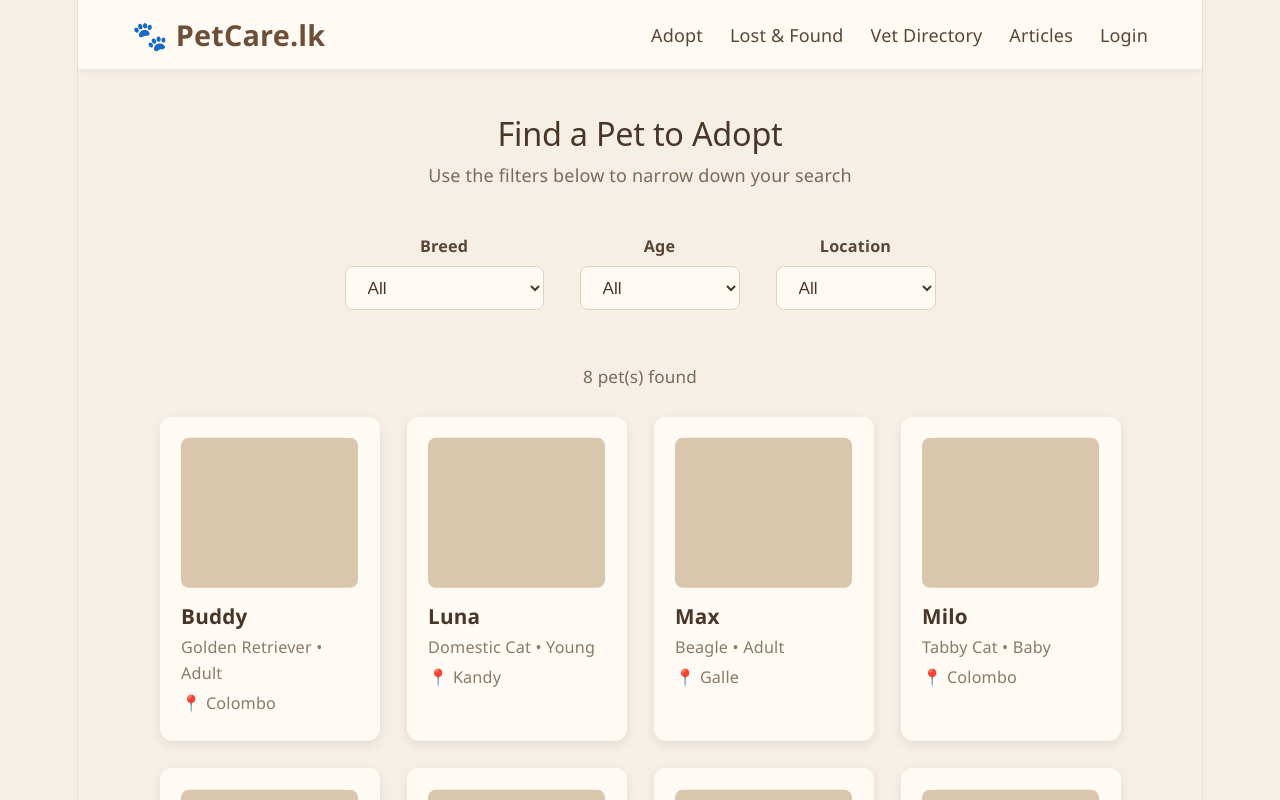
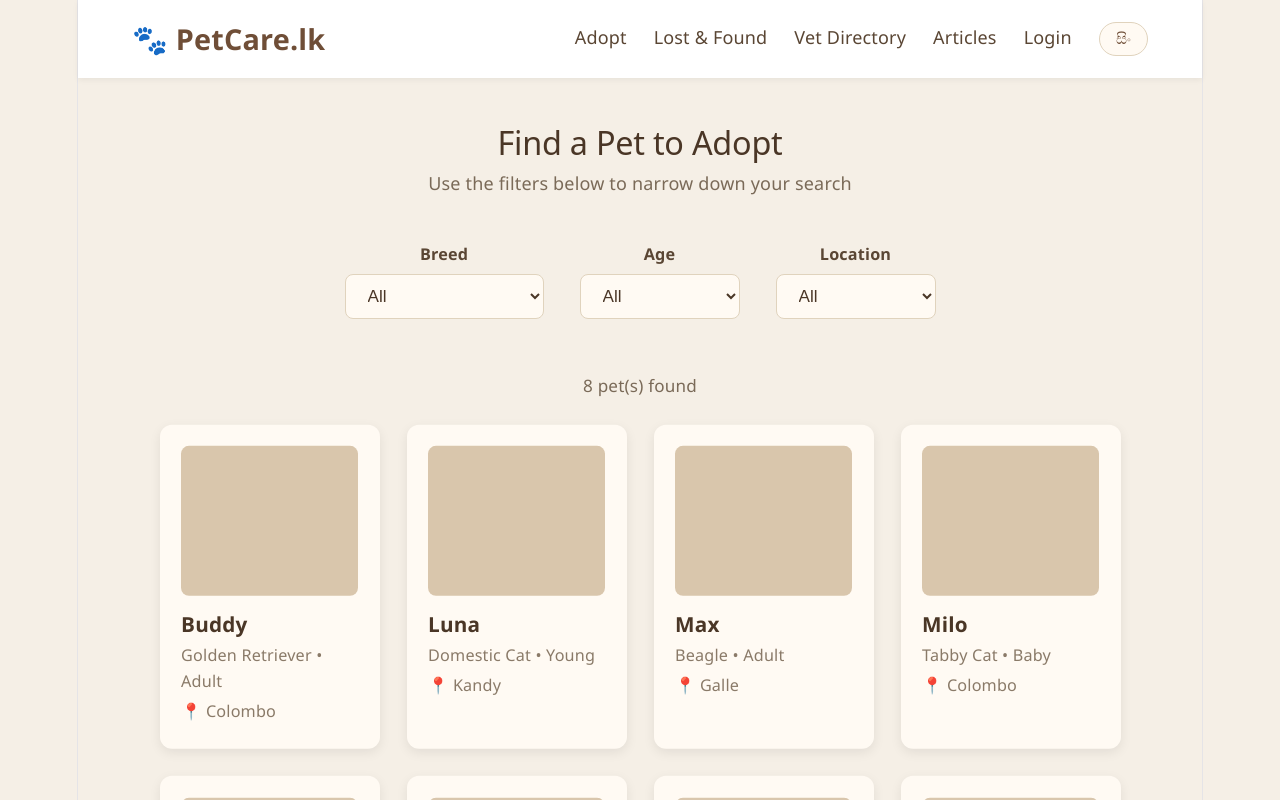
Before and after one commit to shihariAyodya/pet-care-platform, a React (Vite) app: page /browse in a window 1280 px wide. Shown: the top 800 px of the page. Built offline with nearby package versions, Linux system fonts and the light colour scheme.

Commit message:
Add English/Sinhala language toggle across all pages

```diff
--- a/index.html
+++ b/index.html
@@ -3,6 +3,7 @@
   <head>
     <meta charset="UTF-8" />
     <link rel="icon" type="image/svg+xml" href="/favicon.svg" />
+    <link href="https://fonts.googleapis.com/css2?family=Noto+Sans+Sinhala:wght@400;600;700&display=swap" rel="stylesheet">
     <meta name="viewport" content="width=device-width, initial-scale=1.0" />
     <title>pet-care-platform</title>
   </head>
--- a/src/App.jsx
+++ b/src/App.jsx
@@ -1,4 +1,5 @@
 import { BrowserRouter, Routes, Route } from "react-router-dom";
+import { LanguageProvider } from "./context/LanguageContext";
 import Home from "./pages/Home";
 import Browse from "./pages/Browse";
 import LostFound from "./pages/LostFound";
@@ -6,6 +7,7 @@ import Vets from "./pages/Vets";
 
 function App() {
   return (
+    <LanguageProvider>
       <BrowserRouter>
         <Routes>
           <Route path="/" element={<Home />} />
@@ -14,6 +16,7 @@ function App() {
           <Route path="/vets" element={<Vets />} />
         </Routes>
       </BrowserRouter>
+    </LanguageProvider>
   );
 }
 
--- /dev/null
+++ b/src/context/LanguageContext.jsx
@@ -0,0 +1,120 @@
+import { createContext, useContext, useState } from "react";
+
+const translations = {
+  en: {
+    nav: {
+      adopt: "Adopt",
+      lostFound: "Lost & Found",
+      vetDirectory: "Vet Directory",
+      articles: "Articles",
+      login: "Login",
+    },
+    home: {
+      heroTitle: "Find Your New Best Friend",
+      heroText: "Browse adoptable pets, connect with shelters, and give a pet a loving home.",
+      browseBtn: "Browse Pets",
+      featuredPets: "Featured Pets",
+      lostFoundCard: "Lost & Found",
+      vetCard: "Find a Vet",
+      articlesCard: "Pet Care Tips",
+    },
+    browse: {
+      title: "Find a Pet to Adopt",
+      subtitle: "Use the filters below to narrow down your search",
+      breed: "Breed",
+      age: "Age",
+      location: "Location",
+      resultsFound: "pet(s) found",
+      noResults: "No pets match these filters. Try adjusting your search.",
+      all: "All",
+    },
+    lostFound: {
+      title: "Lost & Found Pets",
+      subtitle: "Help reunite pets with their families",
+      lostTab: "Lost Pets",
+      foundTab: "Found Pets",
+      reports: "report(s)",
+      noResults: "No pet reports yet.",
+    },
+    vets: {
+      title: "Find a Vet",
+      subtitle: "Search by name, clinic, or location",
+      searchPlaceholder: "Search vets...",
+      resultsFound: "vet(s) found",
+      noResults: "No vets match your search.",
+    },
+  },
+  si: {
+    nav: {
+      adopt: "දරුකමට ගන්න",
+      lostFound: "නැති වූ සහ හමු වූ",
+      vetDirectory: "වෙද මාර්ගෝපදේශය",
+      articles: "ලිපි",
+      login: "පිවිසෙන්න",
+    },
+    home: {
+      heroTitle: "ඔබේ නව හොඳම මිතුරා සොයන්න",
+      heroText: "දරුකමට ගත හැකි සුරතල් සතුන් බලන්න, රැකවරණ මධ්‍යස්ථාන සමඟ සම්බන්ධ වී, ආදරණීය නිවසක් ලබා දෙන්න.",
+      browseBtn: "සුරතල් සතුන් බලන්න",
+      featuredPets: "විශේෂිත සුරතල් සතුන්",
+      lostFoundCard: "නැති වූ සහ හමු වූ",
+      vetCard: "වෙදෙකු සොයන්න",
+      articlesCard: "සුරතල් සත්ත්ව රැකවරණ උපදෙස්",
+    },
+    browse: {
+      title: "දරුකමට ගැනීමට සුරතලෙකු සොයන්න",
+      subtitle: "ඔබේ සෙවීම පටු කිරීමට පහත පෙරහන් භාවිතා කරන්න",
+      breed: "ප්‍රභේදය",
+      age: "වයස",
+      location: "ස්ථානය",
+      resultsFound: "සුරතලුන් හමු විය",
+      noResults: "මෙම පෙරහන් වලට ගැලපෙන සුරතලුන් නැත. ඔබේ සෙවීම වෙනස් කර බලන්න.",
+      all: "සියල්ල",
+    },
+    lostFound: {
+      title: "නැති වූ සහ හමු වූ සුරතලුන්",
+      subtitle: "සුරතලුන් ඔවුන්ගේ පවුල් සමඟ නැවත එකතු කිරීමට උදව් කරන්න",
+      lostTab: "නැති වූ සුරතලුන්",
+      foundTab: "හමු වූ සුරතලුන්",
+      reports: "වාර්තා",
+      noResults: "තවම සුරතල් වාර්තා නැත.",
+    },
+    vets: {
+      title: "වෙදෙකු සොයන්න",
+      subtitle: "නම, සායනය, හෝ ස්ථානය අනුව සොයන්න",
+      searchPlaceholder: "වෙදවරුන් සොයන්න...",
+      resultsFound: "වෙදවරුන් හමු විය",
+      noResults: "ඔබේ සෙවීමට ගැලපෙන වෙදවරුන් නැත.",
+    },
+  },
+};
+
+const LanguageContext = createContext();
+
+export function LanguageProvider({ children }) {
+  const [language, setLanguage] = useState("en");
+
+  const toggleLanguage = () => {
+    setLanguage((prev) => (prev === "en" ? "si" : "en"));
+  };
+
+  // t("home.heroTitle") walks through translations[language].home.heroTitle
+  const t = (path) => {
+    const keys = path.split(".");
+    let value = translations[language];
+    for (const key of keys) {
+      value = value?.[key];
+    }
+    return value || path;
+  };
+
+  return (
+    <LanguageContext.Provider value={{ language, toggleLanguage, t }}>
+      {children}
+    </LanguageContext.Provider>
+  );
+}
+
+export function useLanguage() {
+  return useContext(LanguageContext);
+}
--- a/src/pages/Browse.jsx
+++ b/src/pages/Browse.jsx
@@ -1,5 +1,6 @@
 import { useState } from "react";
 import { Link } from "react-router-dom";
+import { useLanguage } from "../context/LanguageContext";
 import "../styles/Browse.css";
 
 const allPets = [
@@ -13,14 +14,15 @@ const allPets = [
   { name: "Daisy", breed: "Persian Cat", age: "Senior", location: "Kandy" },
 ];
 
-const breeds = ["All", ...new Set(allPets.map((pet) => pet.breed))];
-const ages = ["All", "Baby", "Young", "Adult", "Senior"];
-const locations = ["All", ...new Set(allPets.map((pet) => pet.location))];
-
 function Browse() {
+  const { language, toggleLanguage, t } = useLanguage();
   const [breedFilter, setBreedFilter] = useState("All");
   const [ageFilter, setAgeFilter] = useState("All");
   const [locationFilter, setLocationFilter] = useState("All");
+
+  const breeds = ["All", ...new Set(allPets.map((pet) => pet.breed))];
+  const ages = ["All", "Baby", "Young", "Adult", "Senior"];
+  const locations = ["All", ...new Set(allPets.map((pet) => pet.location))];
 
   const filteredPets = allPets.filter((pet) => {
     const matchesBreed = breedFilter === "All" || pet.breed === breedFilter;
@@ -34,50 +36,53 @@ function Browse() {
       <nav className="navbar">
         <Link to="/" className="logo">🐾 PetCare.lk</Link>
         <div className="nav-links">
-          <Link to="/browse">Adopt</Link>
-          <Link to="/lost-found">Lost & Found</Link>
-          <Link to="/vets">Vet Directory</Link>
-          <Link to="/articles">Articles</Link>
-          <Link to="/login">Login</Link>
+          <Link to="/browse">{t("nav.adopt")}</Link>
+          <Link to="/lost-found">{t("nav.lostFound")}</Link>
+          <Link to="/vets">{t("nav.vetDirectory")}</Link>
+          <Link to="/articles">{t("nav.articles")}</Link>
+          <Link to="/login">{t("nav.login")}</Link>
+          <button className="lang-toggle" onClick={toggleLanguage}>
+            {language === "en" ? "සිං" : "EN"}
+          </button>
         </div>
       </nav>
 
       <section className="browse-header">
-        <h2>Find a Pet to Adopt</h2>
-        <p>Use the filters below to narrow down your search</p>
+        <h2>{t("browse.title")}</h2>
+        <p>{t("browse.subtitle")}</p>
       </section>
 
       <section className="filters">
         <div className="filter-group">
-          <label>Breed</label>
+          <label>{t("browse.breed")}</label>
           <select value={breedFilter} onChange={(e) => setBreedFilter(e.target.value)}>
             {breeds.map((breed) => (
-              <option key={breed} value={breed}>{breed}</option>
+              <option key={breed} value={breed}>{breed === "All" ? t("browse.all") : breed}</option>
             ))}
           </select>
         </div>
 
         <div className="filter-group">
-          <label>Age</label>
+          <label>{t("browse.age")}</label>
           <select value={ageFilter} onChange={(e) => setAgeFilter(e.target.value)}>
             {ages.map((age) => (
-              <option key={age} value={age}>{age}</option>
+              <option key={age} value={age}>{age === "All" ? t("browse.all") : age}</option>
             ))}
           </select>
         </div>
 
         <div className="filter-group">
-          <label>Location</label>
+          <label>{t("browse.location")}</label>
           <select value={locationFilter} onChange={(e) => setLocationFilter(e.target.value)}>
             {locations.map((location) => (
-              <option key={location} value={location}>{location}</option>
+              <option key={location} value={location}>{location === "All" ? t("browse.all") : location}</option>
             ))}
           </select>
         </div>
       </section>
 
       <section className="results">
-        <p className="results-count">{filteredPets.length} pet(s) found</p>
+        <p className="results-count">{filteredPets.length} {t("browse.resultsFound")}</p>
 
         <div className="results-grid">
           {filteredPets.map((pet) => (
@@ -91,7 +96,7 @@ function Browse() {
         </div>
 
         {filteredPets.length === 0 && (
-          <p className="no-results">No pets match these filters. Try adjusting your search.</p>
+          <p className="no-results">{t("browse.noResults")}</p>
         )}
       </section>
     </div>
--- a/src/pages/Home.jsx
+++ b/src/pages/Home.jsx
@@ -1,6 +1,7 @@
 import { useState, useEffect } from "react";
 import { Link } from "react-router-dom";
 import { ChevronLeft, ChevronRight } from "lucide-react";
+import { useLanguage } from "../context/LanguageContext";
 import "../styles/Home.css";
 
 const allPets = [
@@ -13,50 +14,52 @@ const allPets = [
 ];
 
 function Home() {
-  const [page, setPage] = useState(0); // 0 = first 3 pets, 1 = next 3 pets
+  const { language, toggleLanguage, t } = useLanguage();
+  const [startIndex, setStartIndex] = useState(0);
 
   useEffect(() => {
     const interval = setInterval(() => {
-      setPage((prev) => (prev === 0 ? 1 : 0));
-    }, 4000);
-
+      setStartIndex((prev) => (prev + 1) % allPets.length);
+    }, 3000);
     return () => clearInterval(interval);
   }, []);
 
   const goPrev = () => {
-    setPage((prev) => (prev === 0 ? 1 : 0));
+    setStartIndex((prev) => (prev - 1 + allPets.length) % allPets.length);
   };
 
   const goNext = () => {
-    setPage((prev) => (prev === 0 ? 1 : 0));
+    setStartIndex((prev) => (prev + 1) % allPets.length);
   };
 
-  const visiblePets = allPets.slice(page * 3, page * 3 + 3);
+  const visiblePets = [0, 1, 2].map(
+    (offset) => allPets[(startIndex + offset) % allPets.length]
+  );
 
   return (
     <div className="home">
-      {/* Navbar */}
       <nav className="navbar">
         <h1 className="logo">🐾 PetCare.lk</h1>
         <div className="nav-links">
-          <Link to="/browse">Adopt</Link>
-          <Link to="/lost-found">Lost & Found</Link>
-          <Link to="/vets">Vet Directory</Link>
-          <Link to="/articles">Articles</Link>
-          <Link to="/login">Login</Link>
+          <Link to="/browse">{t("nav.adopt")}</Link>
+          <Link to="/lost-found">{t("nav.lostFound")}</Link>
+          <Link to="/vets">{t("nav.vetDirectory")}</Link>
+          <Link to="/articles">{t("nav.articles")}</Link>
+          <Link to="/login">{t("nav.login")}</Link>
+          <button className="lang-toggle" onClick={toggleLanguage}>
+            {language === "en" ? "සිං" : "EN"}
+          </button>
         </div>
       </nav>
 
-      {/* Hero section */}
       <section className="hero">
-        <h2>Find Your New Best Friend</h2>
-        <p>Browse adoptable pets, connect with shelters, and give a pet a loving home.</p>
-        <Link to="/browse" className="cta-button">Browse Pets</Link>
+        <h2>{t("home.heroTitle")}</h2>
+        <p>{t("home.heroText")}</p>
+        <Link to="/browse" className="cta-button">{t("home.browseBtn")}</Link>
       </section>
 
-      {/* Featured pets */}
       <section className="featured">
-        <h3>Featured Pets</h3>
+        <h3>{t("home.featuredPets")}</h3>
         <div className="carousel-row">
           <button className="arrow-btn" onClick={goPrev} aria-label="Previous pets">
             <ChevronLeft size={22} />
@@ -78,17 +81,10 @@ function Home() {
         </div>
       </section>
 
-      {/* Quick links section */}
       <section className="quick-links">
-        <Link to="/lost-found" className="quick-card">
-          🔍 Lost & Found
-        </Link>
-        <Link to="/vets" className="quick-card">
-          🩺 Find a Vet
-        </Link>
-        <Link to="/articles" className="quick-card">
-          📖 Pet Care Tips
-        </Link>
+        <Link to="/lost-found" className="quick-card">🔍 {t("home.lostFoundCard")}</Link>
+        <Link to="/vets" className="quick-card">🩺 {t("home.vetCard")}</Link>
+        <Link to="/articles" className="quick-card">📖 {t("home.articlesCard")}</Link>
       </section>
     </div>
   );
--- a/src/pages/LostFound.jsx
+++ b/src/pages/LostFound.jsx
@@ -1,5 +1,6 @@
 import { useState } from "react";
 import { Link } from "react-router-dom";
+import { useLanguage } from "../context/LanguageContext";
 import "../styles/LostFound.css";
 
 const reports = [
@@ -12,6 +13,7 @@ const reports = [
 ];
 
 function LostFound() {
+  const { language, toggleLanguage, t } = useLanguage();
   const [activeTab, setActiveTab] = useState("Lost");
 
   const filteredReports = reports.filter((report) => report.type === activeTab);
@@ -21,17 +23,20 @@ function LostFound() {
       <nav className="navbar">
         <Link to="/" className="logo">🐾 PetCare.lk</Link>
         <div className="nav-links">
-          <Link to="/browse">Adopt</Link>
-          <Link to="/lost-found">Lost & Found</Link>
-          <Link to="/vets">Vet Directory</Link>
-          <Link to="/articles">Articles</Link>
-          <Link to="/login">Login</Link>
+          <Link to="/browse">{t("nav.adopt")}</Link>
+          <Link to="/lost-found">{t("nav.lostFound")}</Link>
+          <Link to="/vets">{t("nav.vetDirectory")}</Link>
+          <Link to="/articles">{t("nav.articles")}</Link>
+          <Link to="/login">{t("nav.login")}</Link>
+          <button className="lang-toggle" onClick={toggleLanguage}>
+            {language === "en" ? "සිං" : "EN"}
+          </button>
         </div>
       </nav>
 
       <section className="lostfound-header">
-        <h2>Lost & Found Pets</h2>
-        <p>Help reunite pets with their families</p>
+        <h2>{t("lostFound.title")}</h2>
+        <p>{t("lostFound.subtitle")}</p>
       </section>
 
       <section className="tabs">
@@ -39,25 +44,25 @@ function LostFound() {
           className={activeTab === "Lost" ? "tab-btn active" : "tab-btn"}
           onClick={() => setActiveTab("Lost")}
         >
-          Lost Pets
+          {t("lostFound.lostTab")}
         </button>
         <button
           className={activeTab === "Found" ? "tab-btn active" : "tab-btn"}
           onClick={() => setActiveTab("Found")}
         >
-          Found Pets
+          {t("lostFound.foundTab")}
         </button>
       </section>
 
       <section className="results">
-        <p className="results-count">{filteredReports.length} report(s)</p>
+        <p className="results-count">{filteredReports.length} {t("lostFound.reports")}</p>
 
         <div className="results-grid">
           {filteredReports.map((report) => (
             <div className="report-card" key={report.id}>
               <div className="report-image-placeholder" />
               <span className={report.type === "Lost" ? "tag tag-lost" : "tag tag-found"}>
-                {report.type}
+                {report.type === "Lost" ? t("lostFound.lostTab") : t("lostFound.foundTab")}
               </span>
               <h4>{report.name}</h4>
               <p>{report.description}</p>
@@ -68,7 +73,7 @@ function LostFound() {
         </div>
 
         {filteredReports.length === 0 && (
-          <p className="no-results">No {activeTab.toLowerCase()} pet reports yet.</p>
+          <p className="no-results">{t("lostFound.noResults")}</p>
         )}
       </section>
     </div>
--- a/src/pages/Vets.jsx
+++ b/src/pages/Vets.jsx
@@ -1,5 +1,6 @@
 import { useState } from "react";
 import { Link } from "react-router-dom";
+import { useLanguage } from "../context/LanguageContext";
 import "../styles/Vets.css";
 
 const vetList = [
@@ -11,6 +12,7 @@ const vetList = [
 ];
 
 function Vets() {
+  const { language, toggleLanguage, t } = useLanguage();
   const [searchTerm, setSearchTerm] = useState("");
 
   const filteredVets = vetList.filter((vet) => {
@@ -27,31 +29,34 @@ function Vets() {
       <nav className="navbar">
         <Link to="/" className="logo">🐾 PetCare.lk</Link>
         <div className="nav-links">
-          <Link to="/browse">Adopt</Link>
-          <Link to="/lost-found">Lost & Found</Link>
-          <Link to="/vets">Vet Directory</Link>
-          <Link to="/articles">Articles</Link>
-          <Link to="/login">Login</Link>
+          <Link to="/browse">{t("nav.adopt")}</Link>
+          <Link to="/lost-found">{t("nav.lostFound")}</Link>
+          <Link to="/vets">{t("nav.vetDirectory")}</Link>
+          <Link to="/articles">{t("nav.articles")}</Link>
+          <Link to="/login">{t("nav.login")}</Link>
+          <button className="lang-toggle" onClick={toggleLanguage}>
+            {language === "en" ? "සිං" : "EN"}
+          </button>
         </div>
       </nav>
 
       <section className="vets-header">
-        <h2>Find a Vet</h2>
-        <p>Search by name, clinic, or location</p>
+        <h2>{t("vets.title")}</h2>
+        <p>{t("vets.subtitle")}</p>
       </section>
 
       <section className="search-bar-section">
         <input
           type="text"
           className="search-input"
-          placeholder="Search vets..."
+          placeholder={t("vets.searchPlaceholder")}
           value={searchTerm}
           onChange={(e) => setSearchTerm(e.target.value)}
         />
       </section>
 
       <section className="results">
-        <p className="results-count">{filteredVets.length} vet(s) found</p>
+        <p className="results-count">{filteredVets.length} {t("vets.resultsFound")}</p>
 
         <div className="vet-list">
           {filteredVets.map((vet) => (
@@ -70,7 +75,7 @@ function Vets() {
         </div>
 
         {filteredVets.length === 0 && (
-          <p className="no-results">No vets match your search.</p>
+          <p className="no-results">{t("vets.noResults")}</p>
         )}
       </section>
     </div>
--- a/src/styles/Browse.css
+++ b/src/styles/Browse.css
@@ -1,7 +1,53 @@
 .browse-page {
-  font-family: 'Segoe UI', sans-serif;
+  font-family: 'Segoe UI', 'Noto Sans Sinhala', sans-serif;
   background-color: #f5efe6;
   min-height: 100vh;
+}
+
+.navbar {
+  display: flex;
+  justify-content: space-between;
+  align-items: center;
+  padding: 1.2rem 3rem;
+  background-color: #ffffff;
+  box-shadow: 0 2px 6px rgba(0,0,0,0.06);
+  flex-wrap: wrap;
+  gap: 0.5rem;
+}
+
+.logo {
+  font-size: 1.6rem;
+  font-weight: 700;
+  color: #6f4e37;
+  text-decoration: none;
+}
+
+.nav-links a {
+  margin-left: 1.5rem;
+  text-decoration: none;
+  color: #5a4634;
+  font-weight: 500;
+}
+
+.nav-links a:hover {
+  color: #6f4e37;
+}
+
+.lang-toggle {
+  background-color: #fffaf3;
+  border: 1px solid #e0d3bd;
+  color: #6f4e37;
+  padding: 0.4rem 0.9rem;
+  border-radius: 20px;
+  font-weight: 600;
+  font-size: 0.85rem;
+  cursor: pointer;
+  margin-left: 1.5rem;
+  transition: background-color 0.2s ease;
+}
+
+.lang-toggle:hover {
+  background-color: #ecdfc8;
 }
 
 .browse-header {
@@ -112,10 +158,3 @@
   color: #8a7a68;
   padding: 2rem;
 }
-
-.logo {
-  font-size: 1.6rem;
-  font-weight: 700;
-  color: #6f4e37;
-  text-decoration: none;
-}
--- a/src/styles/Home.css
+++ b/src/styles/Home.css
@@ -4,7 +4,7 @@
 }
 
 body {
-  font-family: 'Segoe UI', sans-serif;
+  font-family: 'Segoe UI', 'Noto Sans Sinhala', sans-serif;
   background-color: #f5efe6;
 }
 
@@ -13,8 +13,10 @@ body {
   justify-content: space-between;
   align-items: center;
   padding: 1.2rem 3rem;
-  background-color: #fffaf3;
+  background-color: #ffffff;
   box-shadow: 0 2px 6px rgba(0,0,0,0.06);
+  flex-wrap: wrap;
+  gap: 0.5rem;
 }
 
 .logo {
@@ -30,6 +32,23 @@ body {
 
 .nav-links a:hover {
   color: #6f4e37;
+}
+
+.lang-toggle {
+  background-color: #fffaf3;
+  border: 1px solid #e0d3bd;
+  color: #6f4e37;
+  padding: 0.4rem 0.9rem;
+  border-radius: 20px;
+  font-weight: 600;
+  font-size: 0.85rem;
+  cursor: pointer;
+  margin-left: 1.5rem;
+  transition: background-color 0.2s ease;
+}
+
+.lang-toggle:hover {
+  background-color: #ecdfc8;
 }
 
 .hero {
--- a/src/styles/LostFound.css
+++ b/src/styles/LostFound.css
@@ -1,7 +1,53 @@
 .lostfound-page {
-  font-family: 'Segoe UI', sans-serif;
+  font-family: 'Segoe UI', 'Noto Sans Sinhala', sans-serif;
   background-color: #f5efe6;
   min-height: 100vh;
+}
+
+.navbar {
+  display: flex;
+  justify-content: space-between;
+  align-items: center;
+  padding: 1.2rem 3rem;
+  background-color: #ffffff;
+  box-shadow: 0 2px 6px rgba(0,0,0,0.06);
+  flex-wrap: wrap;
+  gap: 0.5rem;
+}
+
+.logo {
+  font-size: 1.6rem;
+  font-weight: 700;
+  color: #6f4e37;
+  text-decoration: none;
+}
+
+.nav-links a {
+  margin-left: 1.5rem;
+  text-decoration: none;
+  color: #5a4634;
+  font-weight: 500;
+}
+
+.nav-links a:hover {
+  color: #6f4e37;
+}
+
+.lang-toggle {
+  background-color: #fffaf3;
+  border: 1px solid #e0d3bd;
+  color: #6f4e37;
+  padding: 0.4rem 0.9rem;
+  border-radius: 20px;
+  font-weight: 600;
+  font-size: 0.85rem;
+  cursor: pointer;
+  margin-left: 1.5rem;
+  transition: background-color 0.2s ease;
+}
+
+.lang-toggle:hover {
+  background-color: #ecdfc8;
 }
 
 .lostfound-header {
@@ -134,10 +180,3 @@
   color: #8a7a68;
   padding: 2rem;
 }
-
-.logo {
-  font-size: 1.6rem;
-  font-weight: 700;
-  color: #6f4e37;
-  text-decoration: none;
-}
--- a/src/styles/Vets.css
+++ b/src/styles/Vets.css
@@ -1,7 +1,53 @@
 .vets-page {
-  font-family: 'Segoe UI', sans-serif;
+  font-family: 'Segoe UI', 'Noto Sans Sinhala', sans-serif;
   background-color: #f5efe6;
   min-height: 100vh;
+}
+
+.navbar {
+  display: flex;
+  justify-content: space-between;
+  align-items: center;
+  padding: 1.2rem 3rem;
+  background-color: #ffffff;
+  box-shadow: 0 2px 6px rgba(0,0,0,0.06);
+  flex-wrap: wrap;
+  gap: 0.5rem;
+}
+
+.logo {
+  font-size: 1.6rem;
+  font-weight: 700;
+  color: #6f4e37;
+  text-decoration: none;
+}
+
+.nav-links a {
+  margin-left: 1.5rem;
+  text-decoration: none;
+  color: #5a4634;
+  font-weight: 500;
+}
+
+.nav-links a:hover {
+  color: #6f4e37;
+}
+
+.lang-toggle {
+  background-color: #fffaf3;
+  border: 1px solid #e0d3bd;
+  color: #6f4e37;
+  padding: 0.4rem 0.9rem;
+  border-radius: 20px;
+  font-weight: 600;
+  font-size: 0.85rem;
+  cursor: pointer;
+  margin-left: 1.5rem;
+  transition: background-color 0.2s ease;
+}
+
+.lang-toggle:hover {
+  background-color: #ecdfc8;
 }
 
 .vets-header {
@@ -122,10 +168,3 @@
   color: #8a7a68;
   padding: 2rem;
 }
-
-.logo {
-  font-size: 1.6rem;
-  font-weight: 700;
-  color: #6f4e37;
-  text-decoration: none;
-}
```
Lines whose indentation alone changed are shown as unchanged.
